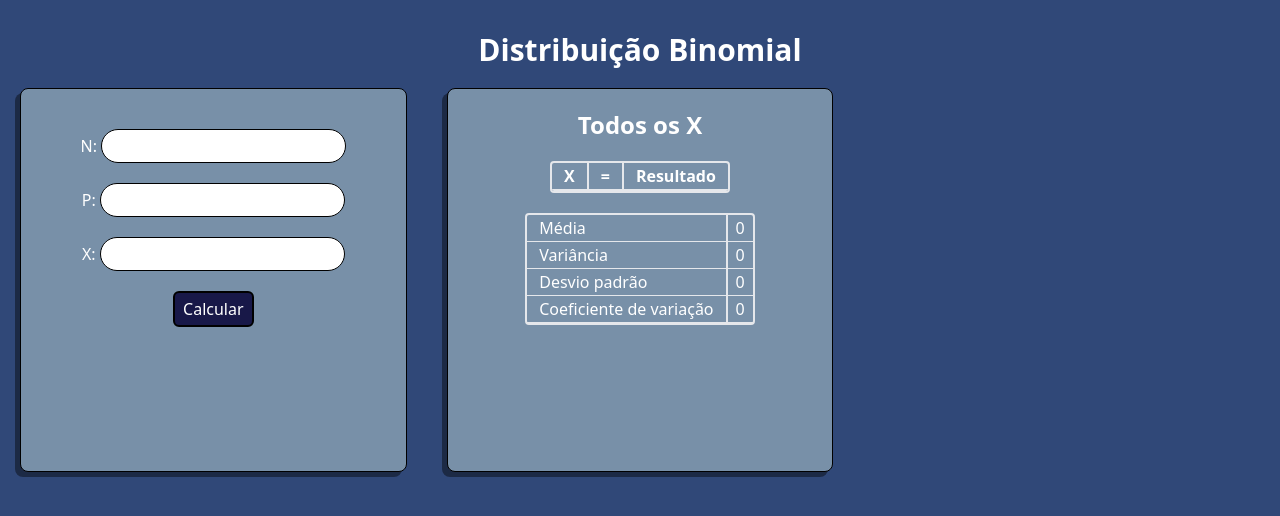
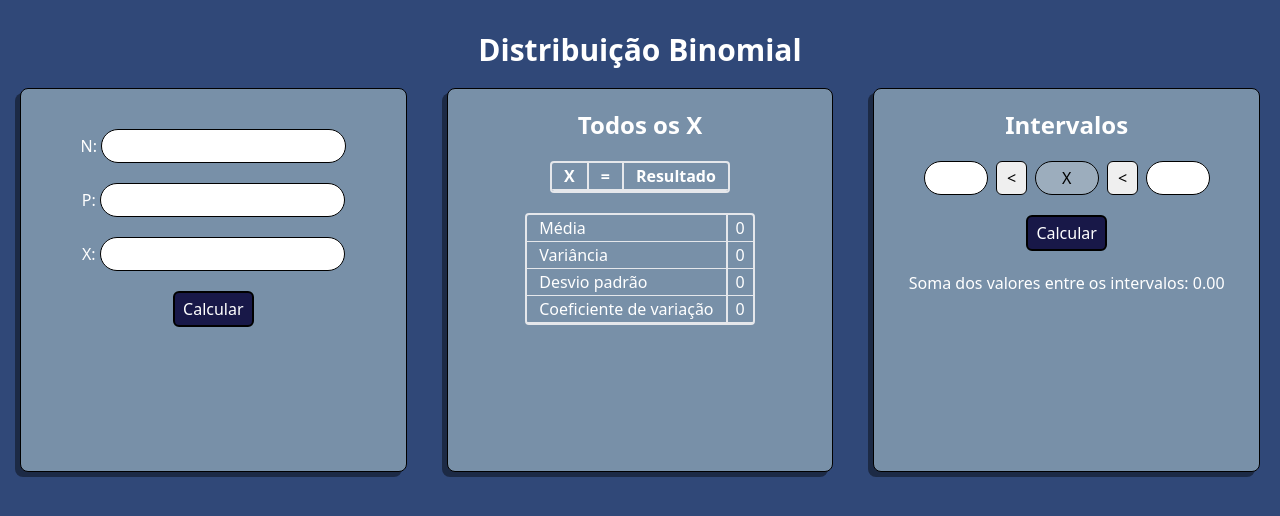
Before and after one commit to otaviozin/distribuicao_binomial, a Next.js app: page / in a window 1280 px wide. Shown: the top 516 px of the page. Built offline with nearby package versions, Linux system fonts and the light colour scheme.

Commit message:
feat: card de intervalos adicionado e mudança na option do primeiro card

```diff
--- a/src/app/page.js
+++ b/src/app/page.js
@@ -32,6 +32,7 @@ export default function Home() {
                     resStandardDeviation={resStandardDeviation}
                     resCoefficientVariation={resCoefficientVariation}
                 />
+                <Intervals results={results} />
             </div>
         </div>
     );
--- a/src/components/allResults.js
+++ b/src/components/allResults.js
@@ -18,7 +18,7 @@ export const AllResults = ({ results, resMean, resVariance, resStandardDeviation
                                 <tr key={index} className='border-b'>
                                     <td className='border-r-2 px-3'>{index}</td>
                                     <td className='border-r-2 px-3'>=</td>
-                                    <td>{result.toFixed(3)}%</td>
+                                    <td>{result.toFixed(2)}%</td>
                                 </tr>
                             ))}
                     </tbody>
--- a/src/components/binomial.js
+++ b/src/components/binomial.js
@@ -1,4 +1,4 @@
-import { useState } from 'react';
+import { useState, useEffect } from 'react';
 import {
     calculateBinomialDistribution,
     calculateCoefficientVariation,
@@ -10,7 +10,7 @@ import { preventNegativeValues } from '@/utils/keyConfigs';
 
 export const Binomial = ({ onCalculate, results }) => {
     const [inputs, setInputs] = useState({ n: '', p: '', x: '', option: '=' });
-
+    const [sumResult, setSumResult] = useState(0);
     const handleChange = (e) => {
         const { name, value } = e.target;
         setInputs({
@@ -35,6 +35,53 @@ export const Binomial = ({ onCalculate, results }) => {
         onCalculate(results, resMean, resVariance, resStandardDeviation, resCoefficientVariation);
     };
 
+    useEffect(() => {
+        const handleOptionChange = () => {
+            const xValue = Number(inputs.x);
+            if (inputs.option === '>=') {
+                const sum = results.reduce((acc, value, index) => {
+                    if (index >= xValue) {
+                        return acc + value;
+                    }
+                    return acc;
+                }, 0);
+                console.log('Soma dos valores >= X:', sum);
+                setSumResult(sum);
+            } else if (inputs.option === '<=') {
+                const sum = results.reduce((acc, value, index) => {
+                    if (index <= xValue) {
+                        return acc + value;
+                    }
+                    return acc;
+                }, 0);
+                console.log('Soma dos valores <= X:', sum);
+                setSumResult(sum);
+            } else if (inputs.option === '>') {
+                const sum = results.reduce((acc, value, index) => {
+                    if (index > xValue) {
+                        return acc + value;
+                    }
+                    return acc;
+                }, 0);
+                console.log('Soma dos valores > X:', sum);
+                setSumResult(sum);
+            } else if (inputs.option === '<') {
+                const sum = results.reduce((acc, value, index) => {
+                    if (index < xValue) {
+                        return acc + value;
+                    }
+                    return acc;
+                }, 0);
+                console.log('Soma dos valores < X:', sum);
+                setSumResult(sum);
+            } else {
+                setSumResult(results[Number(inputs.x)] || 0);
+            }
+        };
+
+        handleOptionChange();
+    }, [inputs.option, inputs.x, results]);
+
     return (
         <div className='bg-secondary mx-5 mt-5 rounded-lg border border-black flex flex-col gap-5 items-center py-5 custom-shadow h-96'>
             <div className='pt-5'>
@@ -43,6 +90,7 @@ export const Binomial = ({ onCalculate, results }) => {
                     <input
                         className='rounded-full py-1 border border-black pl-3 ml-1'
                         min='0'
+                        onKeyDown={preventNegativeValues}
                         type='number'
                         name='n'
                         value={inputs.n}
@@ -56,6 +104,7 @@ export const Binomial = ({ onCalculate, results }) => {
                     <input
                         className='rounded-full py-1 border border-black pl-3 ml-1'
                         min='0'
+                        onKeyDown={preventNegativeValues}
                         step='0.01'
                         type='number'
                         name='p'
@@ -87,19 +136,23 @@ export const Binomial = ({ onCalculate, results }) => {
                         index == inputs.x && (
                             <div
                                 key={index}
-                                className='bg-white text-black w-fit px-3 py-1 rounded-md border-2 border-black flex gap-4'
+                                className='bg-white text-black w-fit px-3 py-1 rounded-md border-2 border-black flex gap-2'
                             >
                                 <p>X</p>
                                 <select
-                                    className='border border-black rounded-md'
+                                    className='border border-black rounded-md text-center'
                                     value={inputs.option}
+                                    name='option'
                                     onChange={handleChange}
                                 >
                                     <option>=</option>
                                     <option>&gt;=</option>
-                                    <option>=&gt;</option>
+                                    <option>&lt;=</option>
+                                    <option>&gt;</option>
+                                    <option>&lt;</option>
                                 </select>
-                                <p key={index}> {value.toFixed(3)}%</p>
+                                <p>{inputs.x} -&gt; </p>
+                                <p key={index}> {sumResult.toFixed(2)}%</p>
                             </div>
                         )
                 )}
--- a/src/components/intervals.js
+++ b/src/components/intervals.js
@@ -1,109 +1,99 @@
 import { useState } from 'react';
-import {
-    calculateBinomialDistribution,
-    calculateCoefficientVariation,
-    calculateMean,
-    calculateStandardDeviation,
-    calculateVariance,
-} from '@/utils/calcs';
 import { preventNegativeValues } from '@/utils/keyConfigs';
 
-export const Intervals = ({ onCalculate, results }) => {
-    const [inputs, setInputs] = useState({ n: '', p: '', x: '', option: '=' });
+export const Intervals = ({ results }) => {
+    const [lowerValue, setLowerValue] = useState('');
+    const [lowerOption, setLowerOption] = useState('<');
+    const [upperValue, setUpperValue] = useState('');
+    const [upperOption, setUpperOption] = useState('<');
+    const [sumResult, setSumResult] = useState(0);
 
-    const handleChange = (e) => {
-        const { name, value } = e.target;
-        setInputs({
-            ...inputs,
-            [name]: value,
-        });
-    };
+    const calcularSomaIntervalo = () => {
+        const lowerIndex = parseInt(lowerValue);
+        const upperIndex = parseInt(upperValue);
 
-    const calculate = () => {
-        const { n, p, x } = inputs;
-        if (x == '') {
-            setInputs({
-                ...inputs,
-                x: 0,
-            });
+        if (
+            isNaN(lowerIndex) ||
+            isNaN(upperIndex) ||
+            lowerIndex === upperIndex ||
+            lowerIndex < 0 ||
+            upperIndex >= results.length
+        ) {
+            setSumResult(0);
+            return;
         }
-        const results = calculateBinomialDistribution(Number(n), Number(p));
-        const resMean = calculateMean(Number(n), Number(p));
-        const resVariance = calculateVariance(Number(n), Number(p));
-        const resStandardDeviation = calculateStandardDeviation(Number(n), Number(p));
-        const resCoefficientVariation = calculateCoefficientVariation(Number(n), Number(p));
-        onCalculate(results, resMean, resVariance, resStandardDeviation, resCoefficientVariation);
+
+        let filteredResults;
+        if (lowerOption === '<' && upperOption === '<') {
+            filteredResults = results.slice(lowerIndex + 1, upperIndex);
+        } else if (lowerOption === '<=' && upperOption === '<') {
+            filteredResults = results.slice(lowerIndex, upperIndex);
+        } else if (lowerOption === '<' && upperOption === '<=') {
+            filteredResults = results.slice(lowerIndex + 1, upperIndex + 1);
+        } else if (lowerOption === '<=' && upperOption === '<=') {
+            filteredResults = results.slice(lowerIndex, upperIndex + 1);
+        }
+
+        const soma = filteredResults.reduce((acc, curr) => acc + curr, 0);
+        setSumResult(soma);
     };
 
     return (
         <div className='bg-secondary mx-5 mt-5 rounded-lg border border-black flex flex-col gap-5 items-center py-5 custom-shadow h-96'>
-            <div className='pt-5'>
-                <label>
-                    N:
-                    <input
-                        className='rounded-full py-1 border border-black pl-3 ml-1'
-                        min='0'
-                        type='number'
-                        name='n'
-                        value={inputs.n}
-                        onChange={handleChange}
-                    />
-                </label>
+            <h1 className='text-2xl font-bold'>Intervalos</h1>
+            <div className='flex gap-2 text-black text-center'>
+                <input
+                    className='rounded-full py-1 border border-black pl-3 w-16'
+                    value={lowerValue}
+                    onChange={(e) => setLowerValue(e.target.value)}
+                    onKeyDown={preventNegativeValues}
+                    min='0'
+                    step='1'
+                    type='number'
+                    name='lowerValue'
+                />
+                <select
+                    className='border border-black rounded-md text-center'
+                    value={lowerOption}
+                    onChange={(e) => setLowerOption(e.target.value)}
+                    name='lowerOption'
+                >
+                    <option>&lt;</option>
+                    <option>&lt;=</option>
+                </select>
+                <input
+                    className='rounded-full py-1 border border-black text-center w-16'
+                    value='X'
+                    type='text'
+                    disabled
+                />
+                <select
+                    className='border border-black rounded-md text-center'
+                    value={upperOption}
+                    onChange={(e) => setUpperOption(e.target.value)}
+                    name='upperOption'
+                >
+                    <option>&lt;</option>
+                    <option>&lt;=</option>
+                </select>
+                <input
+                    className='rounded-full py-1 border border-black pl-3 w-16'
+                    value={upperValue}
+                    onChange={(e) => setUpperValue(e.target.value)}
+                    onKeyDown={preventNegativeValues}
+                    min='0'
+                    step='1'
+                    type='number'
+                    name='upperValue'
+                />
             </div>
-            <div>
-                <label>
-                    P:
-                    <input
-                        className='rounded-full py-1 border border-black pl-3 ml-1'
-                        min='0'
-                        step='0.01'
-                        type='number'
-                        name='p'
-                        value={inputs.p}
-                        onChange={handleChange}
-                    />
-                </label>
-            </div>
-            <div>
-                <label>
-                    X:
-                    <input
-                        className='rounded-full py-1 border border-black pl-3 ml-1'
-                        min='0'
-                        onKeyDown={preventNegativeValues}
-                        type='number'
-                        name='x'
-                        value={inputs.x}
-                        onChange={handleChange}
-                    />
-                </label>
-            </div>
-            <button className='bg-[#181848] w-fit px-2 py-1 rounded-md border-2 border-black' onClick={calculate}>
+            <button
+                className='bg-[#181848] w-fit px-2 py-1 rounded-md border-2 border-black'
+                onClick={calcularSomaIntervalo}
+            >
                 Calcular
             </button>
-            <div>
-                {results.map(
-                    (value, index) =>
-                        index == inputs.x && (
-                            <div
-                                key={index}
-                                className='bg-white text-black w-fit px-3 py-1 rounded-md border-2 border-black flex gap-4'
-                            >
-                                <p>X</p>
-                                <select
-                                    className='border border-black rounded-md'
-                                    value={inputs.option}
-                                    onChange={handleChange}
-                                >
-                                    <option>=</option>
-                                    <option>&gt;=</option>
-                                    <option>=&gt;</option>
-                                </select>
-                                <p key={index}> {value.toFixed(3)}%</p>
-                            </div>
-                        )
-                )}
-            </div>
+            <p>Soma dos valores entre os intervalos: {sumResult.toFixed(2)}</p>
         </div>
     );
 };
```
